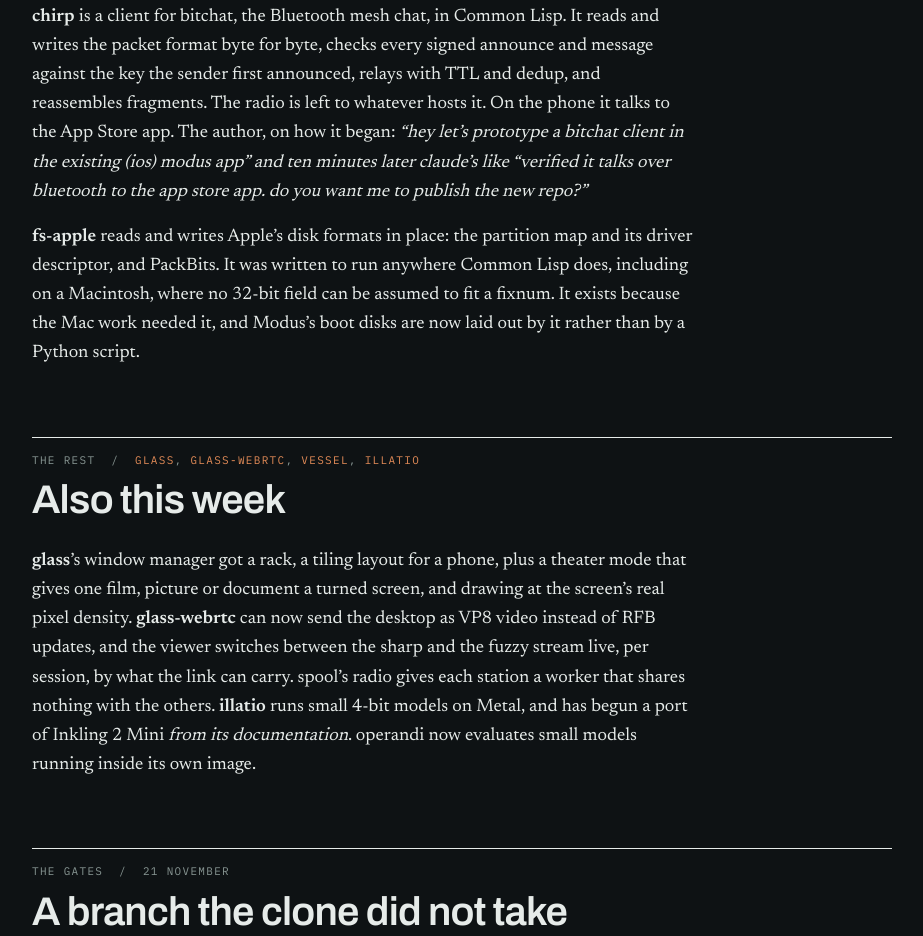
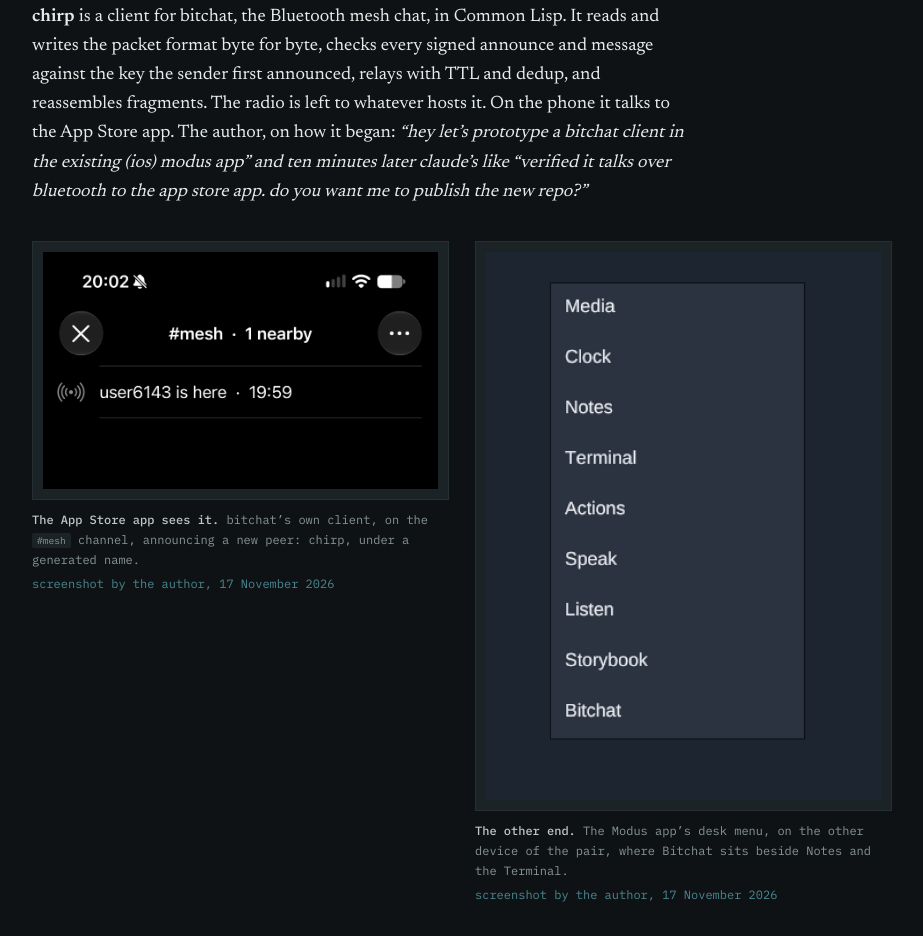
Before and after one commit to modus-lisp/modus-lisp.github.io, a plain HTML site: page issues/2026-11-21/index.html in a window 1280 px wide. Shown: the part 2978-3914 px from the top of the page, without its empty margins (178-1101 px from the left). Drawn offline with Linux system fonts and the light colour scheme.

Commit message:
№37: the bitchat first contact, from the author's nostr note
Two screenshots posted with the chirp note on 17 November, two abreast in
the chirp section: the App Store bitchat app announcing a new peer on
#mesh, and the Modus desk's menu with Bitchat on it.  Resized; the peer
name is bitchat's generated one.  The footer says where they came from.

Co-Authored-By: Claude Opus 5.5 <noreply@anthropic.com>
Claude-Session: https://claude.ai/code/session_01GVpHq4emozHogqYLMKBQ96

```diff
--- a/issues/2026-11-21/index.html
+++ b/issues/2026-11-21/index.html
@@ -152,6 +152,23 @@
     claude&rsquo;s like &ldquo;verified it talks over bluetooth to the app store app. do you
     want me to publish the new repo?&rdquo;</em></p>
 
+    <div class="plates two">
+      <figure class="plate inset">
+        <img src="../../assets/img/bitchat-nearby-2026-11-17.png" width="900" height="541"
+             alt="The bitchat app on an iPhone at 20:02: the #mesh channel, 1 nearby, and a line reading user6143 is here, at 19:59.">
+        <figcaption><b>The App Store app sees it.</b> bitchat&rsquo;s own client, on the
+        <code>#mesh</code> channel, announcing a new peer: chirp, under a generated name.
+        <span class="prov">screenshot by the author, 17 November 2026</span></figcaption>
+      </figure>
+      <figure class="plate inset">
+        <img src="../../assets/img/modus-desk-bitchat-2026-11-17.png" width="648" height="900"
+             alt="A dark menu on the Modus desktop listing Media, Clock, Notes, Terminal, Actions, Speak, Listen, Storybook and Bitchat.">
+        <figcaption><b>The other end.</b> The Modus app&rsquo;s desk menu, on the other device of
+        the pair, where Bitchat sits beside Notes and the Terminal.
+        <span class="prov">screenshot by the author, 17 November 2026</span></figcaption>
+      </figure>
+    </div>
+
     <p><b>fs-apple</b> reads and writes Apple&rsquo;s disk formats in place: the partition map
     and its driver descriptor, and PackBits. It was written to run anywhere Common Lisp does,
     including on a Macintosh, where no 32-bit field can be assumed to fit a fixnum. It exists
@@ -208,8 +225,8 @@
     green and failing figures count the organisation&rsquo;s 67 repositories, which includes the
     profile repository this ledger does not.</p>
     <p><strong>Outside the log.</strong> The author&rsquo;s nostr notes were read with
-    <code>bin/notes 2026-11-21</code>; the two quotations from them are marked. The screenshots
-    are the repository&rsquo;s own.</p>
+    <code>bin/notes 2026-11-21</code>; the two quotations from them are marked, and the two
+    bitchat screenshots are from them. The Quadra screenshots are the repository&rsquo;s own.</p>
     <p><a href="../">&larr; All issues</a> &middot; <a href="../../">crier</a></p>
   </footer>
 
```
Also changed, not shown: assets/img/bitchat-nearby-2026-11-17.png (added), assets/img/modus-desk-bitchat-2026-11-17.png (added), 1 other file.
